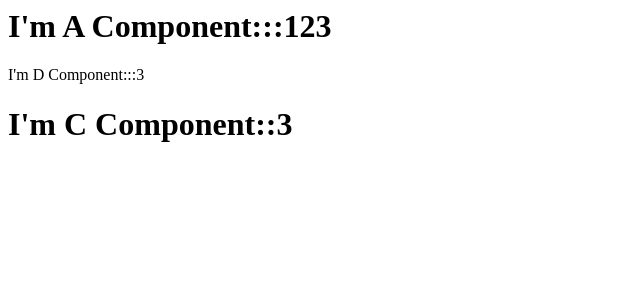
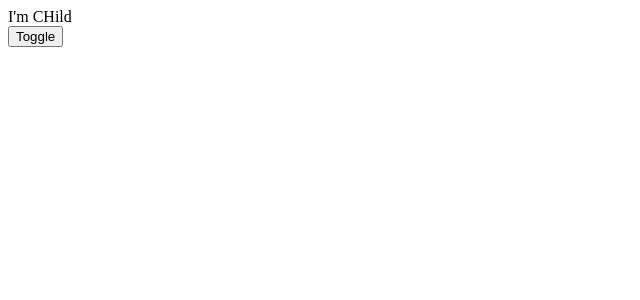
Before and after one commit to ArpithaPuttegowda/myrepo, a React (Create React App) app in the folder stepupreact/: page / in a window 1280 px wide. Shown: the top 300 px of the page, without its empty margins (0-640 px from the left). Built offline with nearby package versions, Linux system fonts and the light colour scheme.

Commit message:
lifeCycle methods

```diff
--- a/stepupreact/src/App.js
+++ b/stepupreact/src/App.js
@@ -13,6 +13,9 @@ import ControllledOnChange from "./Components/ControllledOnChange";
 import ContextExample from "./Components/ContextExample";
 import ContextAPIExample from "./Components/ContextAPI/ContextWithAPI";
 import {MyContext} from "./Components/ContextAPI/ContextApiF";
+import LifeCycleMethod from "./Components/lifeCycleMethodMounting";
+import LifeCycleUpdating from "./Components/LifeCycleUpdating";
+import LifeCycleUnMounting from "./Components/LifeCycleUnMounting";
 // import {Parent} from "./Components/ChildToParent";
 // import Parent from "./Components/PtoC";
 
@@ -94,7 +97,10 @@ const App = () => {
       {/* <ControllledOnChange /> */}
       {/* <ContextExample /> */}
       {/* <ContextAPIExample /> */}
-      <MyContext />
+      {/* <MyContext /> */}
+      {/* <LifeCycleMethod /> */}
+      {/* <LifeCycleUpdating /> */}
+      <LifeCycleUnMounting />
     </div>
   );
 };
--- /dev/null
+++ b/stepupreact/src/Components/LifeCycleUnMounting.js
@@ -0,0 +1,35 @@
+import React, {Component} from "react";
+
+export default class LifeCycleUnMounting extends Component {
+  state = {
+    isChild: true
+  };
+  handleToggle = () => {
+    this.setState({
+      isChild: !this.state.isChild
+    });
+  };
+
+  render() {
+    return (
+      <div>
+        {this.state.isChild && <Child />}
+        <button onClick={this.handleToggle}>Toggle</button>
+      </div>
+    );
+  }
+}
+
+class Child extends Component {
+  // unMountingPhase
+  componentWillUnmount() {
+    alert("componentWillUnmount");
+  }
+  render() {
+    return <div>I'm CHild</div>;
+  }
+}
+
+//Exception Handling or Error Handling
+//static getDerivedStateFromError()
+//componentDidCatch()
--- /dev/null
+++ b/stepupreact/src/Components/LifeCycleUpdating.js
@@ -0,0 +1,43 @@
+import React, {Component} from "react";
+
+export default class LifeCycleUpdating extends Component {
+  constructor() {
+    super();
+    console.log("constructor");
+    this.state = {
+      count: 0
+    };
+  }
+  handleInc = () => {
+    this.setState({
+      count: this.state.count + 1
+    });
+  };
+  static getDerivedStateFromProps() {
+    console.log("getDerivedFromProps");
+  }
+
+  shouldComponentUpdate() {
+    console.log("shouldComponentUpdate");
+    return true;
+  }
+
+  componentDidMount() {
+    console.log("componentDidMount");
+  }
+  getSnapshotBeforeUpdate() {
+    console.log("getSnapshotBeforeUpdate");
+  }
+  componentDidUpdate() {
+    console.log("componentDidUpdate");
+  }
+  render() {
+    console.log("render");
+    return (
+      <div>
+        <button onClick={this.handleInc}>Inc Count</button>
+        <h1>{this.state.count}</h1>
+      </div>
+    );
+  }
+}
--- /dev/null
+++ b/stepupreact/src/Components/lifeCycleMethodMounting.js
@@ -0,0 +1,23 @@
+import React, {Component} from "react";
+
+export default class LifeCycleMethod extends Component {
+  constructor() {
+    super();
+    console.log("constructor");
+  }
+
+  componentDidUpdate() {
+    console.log("componentDidUpdate");
+  }
+
+  static getDerivedStateFromProps() {
+    console.log("getDerivedStateFromProps");
+  }
+  render() {
+    console.log("render");
+    return <div>lifeCycleMethod</div>;
+  }
+  componentDidMount() {
+    console.log("componentDidMount");
+  }
+}
```
